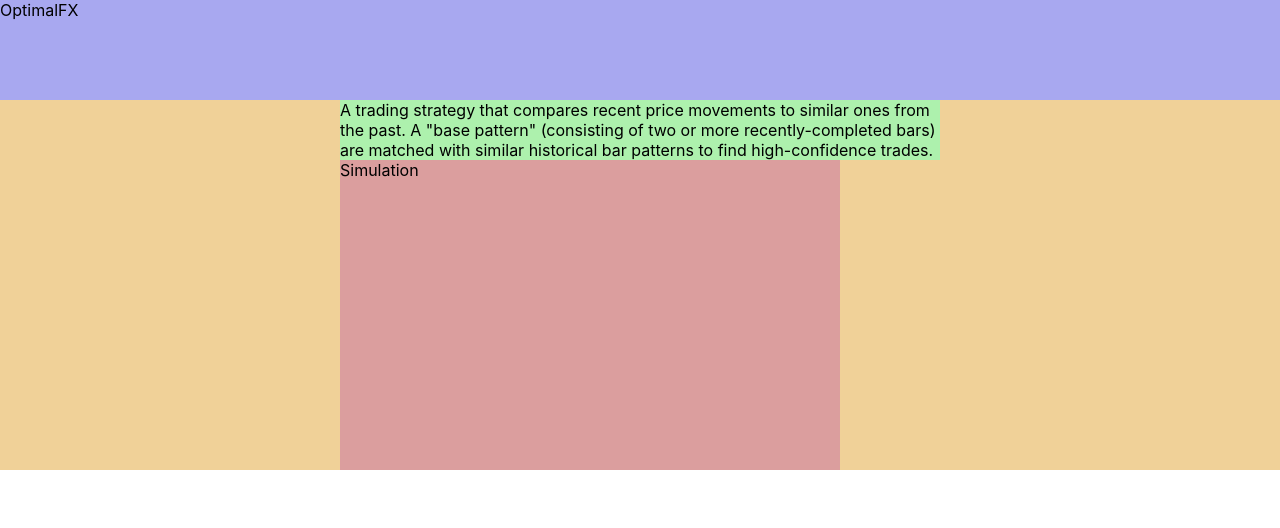
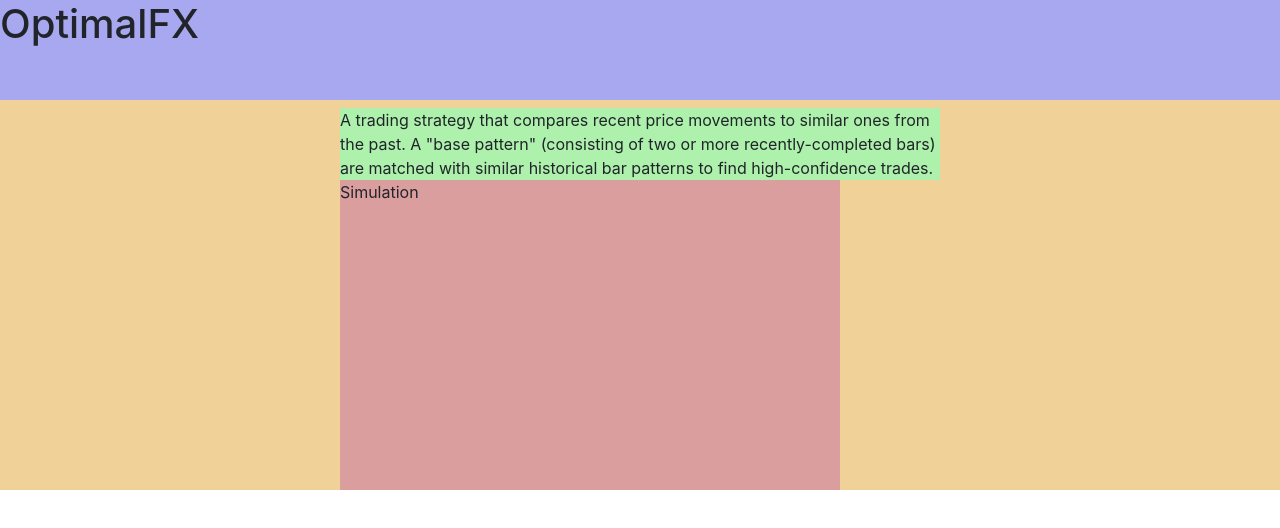
Before and after one commit to dandoozan/optimalfx-demo, a React (Create React App) app: page / in a window 1280 px wide. Shown: the top 528 px of the page. Built offline with nearby package versions, Linux system fonts and the light colour scheme.

Commit message:
Add bootstrap

```diff
--- a/package.json
+++ b/package.json
@@ -3,7 +3,9 @@
   "version": "0.1.0",
   "private": true,
   "dependencies": {
+    "bootstrap": "^4.3.1",
     "react": "^16.9.0",
+    "react-bootstrap": "^1.0.0-beta.12",
     "react-dom": "^16.9.0",
     "react-scripts": "3.1.1"
   },
--- a/src/components/Header/Header.js
+++ b/src/components/Header/Header.js
@@ -2,5 +2,5 @@ import React from 'react';
 import './Header.css';
 
 export default function Header() {
-  return <div class="header">OptimalFX</div>;
+  return <h1 class="header">OptimalFX</h1>;
 }
--- a/src/index.js
+++ b/src/index.js
@@ -1,5 +1,6 @@
 import React from 'react';
 import ReactDOM from 'react-dom';
+import 'bootstrap/dist/css/bootstrap.min.css';
 import './index.css';
 import App from './components/App/App';
 
```
Also changed, not shown: 1 other file (tests, documents, lock files or other folders).
